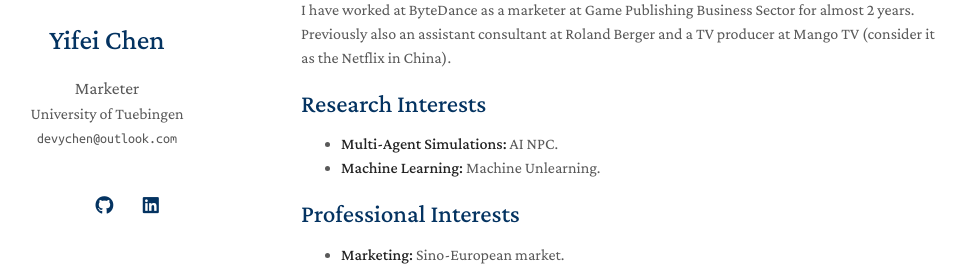
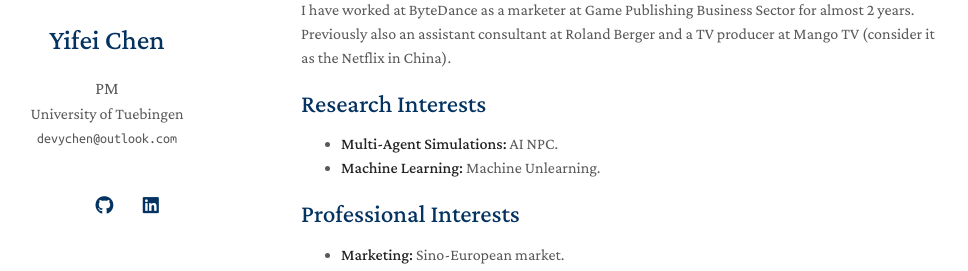
Before and after one commit to devychen/devychen.github.io, a Jekyll site: the page built from index.md, in a window 1280 px wide. Shown: the part 183-454 px from the top of the page, without its empty margins (169-1137 px from the left). Built offline with Jekyll 4.4.1, drawn with Linux system fonts in a browser that asks for light colours; a style sheet for code colours, icons or effects is not loaded; our own code applies the rules of GitHub Pages for plain Markdown files.

Commit message:
Update _config.yml

```diff
--- a/_config.yml
+++ b/_config.yml
@@ -1,6 +1,6 @@
 # Basic Information
 title: Yifei Chen
-position: Marketer
+position: PM
 affiliation: University of Tuebingen
 email: devychen@outlook.com
 
```
